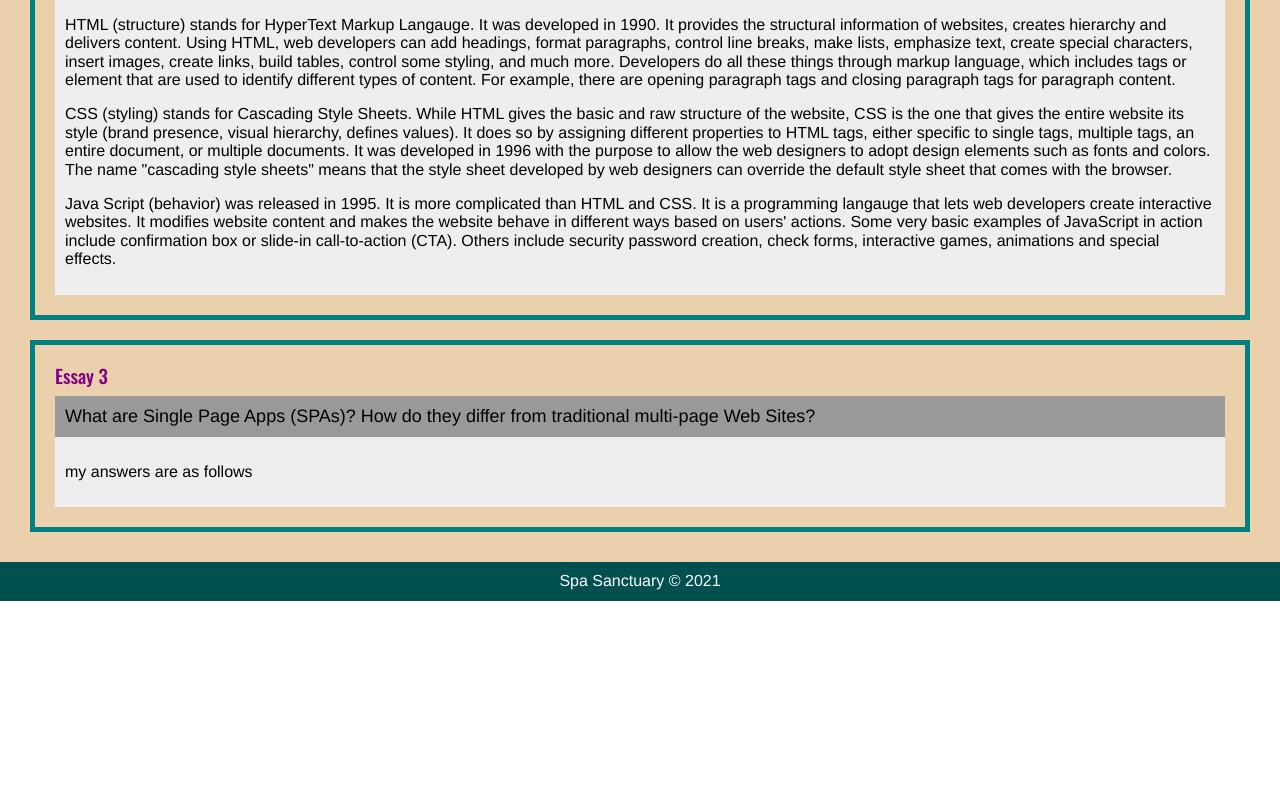
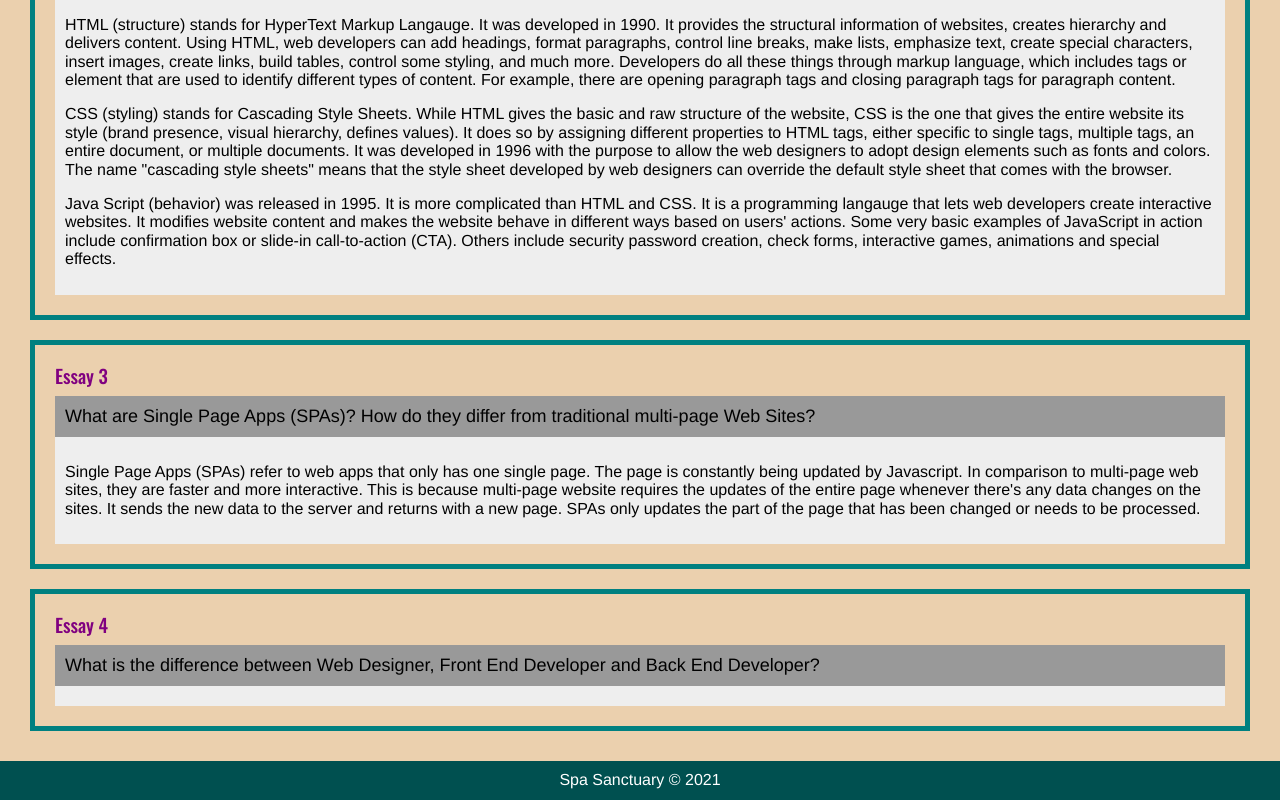
Before and after one commit to aaliyahshen/uclax_web1_aaliyah, a React (Create React App) app: page /homework in a window 1280 px wide. Shown: the part 1059-1859 px from the top of the page. Before the commit the page ends 1660 px from the top, so only its background shows below. Built offline with nearby package versions, Linux system fonts and the light colour scheme.

Commit message:
Updating S4 Homework Essay.

```diff
--- a/src/React/Homework/Homework.jsx
+++ b/src/React/Homework/Homework.jsx
@@ -42,8 +42,13 @@ const Homework = () => {
             question='What are Single Page Apps (SPAs)? How do they differ from traditional multi-page Web Sites?'
         >
             <p>
-            my answers are as follows
+            Single Page Apps (SPAs) refer to web apps that only has one single page. The page is constantly being updated by Javascript. In comparison to multi-page web sites, they are faster and more interactive. This is because multi-page website requires the updates of the entire page whenever there's any data changes on the sites. It sends the new data to the server and returns with a new page. SPAs only updates the part of the page that has been changed or needs to be processed.
             </p>
+        </Essay>
+        <Essay
+            number={ 4 }
+            question='What is the difference between Web Designer, Front End Developer and Back End Developer?'
+        >
         </Essay>
     </div>
     );
```
